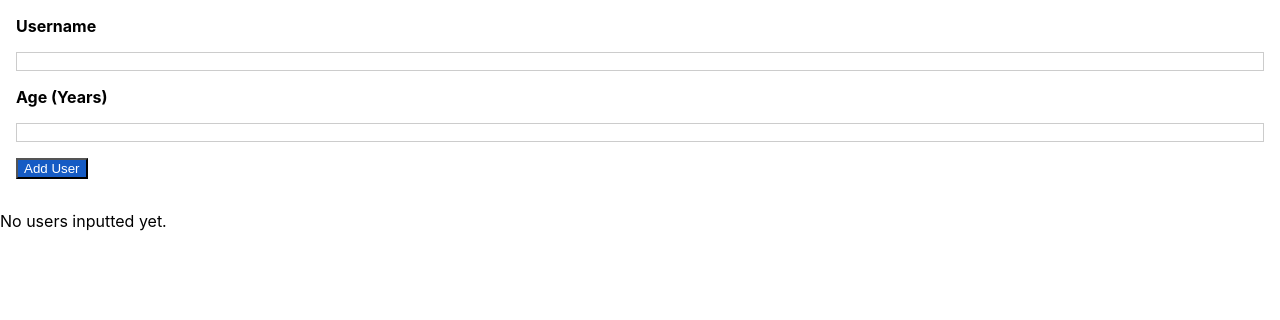
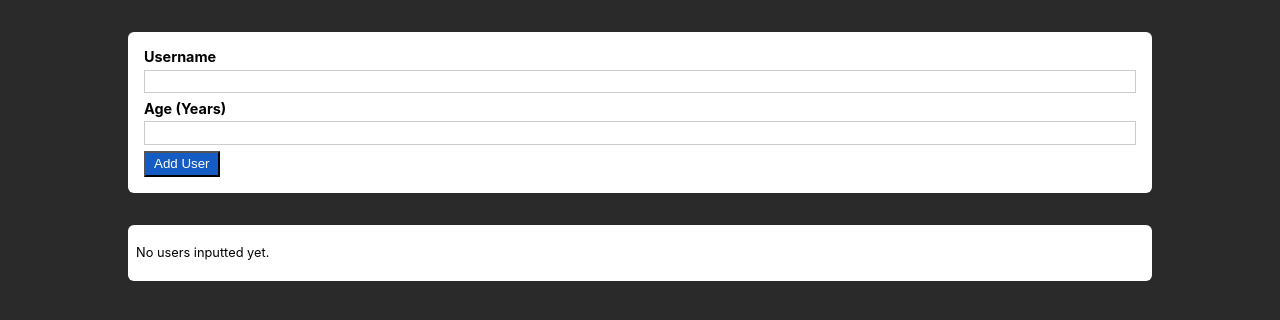
Before and after one commit to stephaniejchan8/react-course-user-project, a React (Create React App) app: page / in a window 1280 px wide. Shown: the top 320 px of the page. Built offline with nearby package versions, Linux system fonts and the light colour scheme.

Commit message:
styling fixes

```diff
--- a/src/App.css
+++ b/src/App.css
@@ -1,38 +1,5 @@
 .App {
   text-align: center;
+  width: 80%;
+  margin: 2rem auto;
 }
-
-.App-logo {
-  height: 40vmin;
-  pointer-events: none;
-}
-
-@media (prefers-reduced-motion: no-preference) {
-  .App-logo {
-    animation: App-logo-spin infinite 20s linear;
-  }
-}
-
-.App-header {
-  background-color: #282c34;
-  min-height: 100vh;
-  display: flex;
-  flex-direction: column;
-  align-items: center;
-  justify-content: center;
-  font-size: calc(10px + 2vmin);
-  color: white;
-}
-
-.App-link {
-  color: #61dafb;
-}
-
-@keyframes App-logo-spin {
-  from {
-    transform: rotate(0deg);
-  }
-  to {
-    transform: rotate(360deg);
-  }
-}
--- a/src/App.js
+++ b/src/App.js
@@ -14,7 +14,7 @@ function App() {
 };
 
   return (
-    <div>
+    <div className='App'>
       <UserForm onAddUser={addUserHandler}/>
       <UserList items={userDatabase} />
     </div>
--- a/src/components/UI/Button.module.css
+++ b/src/components/UI/Button.module.css
@@ -1,4 +1,5 @@
 .button {
   color: white;
   background: rgb(21, 91, 196);
+  padding: 0.2rem 0.5rem;
 }
--- a/src/components/UserForm.module.css
+++ b/src/components/UserForm.module.css
@@ -1,19 +1,26 @@
 .user-form {
-  display: flex;
+  /*(display: flex;
   flex-wrap: wrap;
   gap: 1rem;
-  margin-bottom: 1rem;
+  margin-bottom: 1rem;*/
   text-align: left;
   padding: 1rem;
+  background: white;
+  border-radius: 6px;
+  margin: 0 auto;
 }
 
 .user-form label {
   display: block;
   font-weight: bold;
-  /*margin-bottom: 0.5rem;*/
+  font-size: 0.9rem;
+  margin-bottom: 0.3rem;
 }
 
 .user-form input {
   border: 1px solid #ccc;
+  display: block;
   width: 100%;
+  margin-bottom: 0.4rem;
+  padding: 0.2rem;
 }
--- a/src/components/UserItem.js
+++ b/src/components/UserItem.js
@@ -1,12 +1,10 @@
 import styles from './UserItem.module.css';
 
 const UserItem = props => {
+  const content = <p>{props.name} ({props.age} years old)</p>;
   return (
     <div className={styles['user-item']}>
-      <p>
-        {props.name}
-        {props.age} years old
-      </p>
+      {content}
     </div>
   );
 }
--- a/src/components/UserItem.module.css
+++ b/src/components/UserItem.module.css
@@ -1,3 +1,6 @@
 .user-item {
   border: 1px solid #ccc;
+  margin: 0.5rem 1rem;
+  padding: 0 0.5rem;
+  /*text-align: left;*/
 }
--- a/src/components/UserList.js
+++ b/src/components/UserList.js
@@ -1,9 +1,10 @@
 // import {useState} from 'react';
 import UserItem from "./UserItem";
+import styles from './UserList.module.css';
 
 const UserList = props => {
   // const [displayUsers, setDisplayUsers] = useState('No users inputted yet.');
-  let content = <p>No users inputted yet.</p>;
+  let content = <p className={styles['no-input']}>No users inputted yet.</p>;
 
   if (props.items.length > 0) {
     content = props.items.map(user => {
@@ -12,7 +13,7 @@ const UserList = props => {
   };
 
   return (
-    <div>
+    <div className={styles['user-list']}>
       {content}
     </div>
   );
--- a/src/components/UserList.module.css
+++ b/src/components/UserList.module.css
@@ -0,0 +1,12 @@
+.user-list {
+  border-radius: 6px;
+  margin-top: 2rem;
+  background: white;
+  font-size: 0.8rem;
+  padding: 0.5rem 0;
+  text-align: left;
+}
+
+.no-input {
+  margin-left: 0.5rem;
+}
--- a/src/index.css
+++ b/src/index.css
@@ -1,3 +1,7 @@
+* {
+  box-sizing: border-box;
+}
+
 body {
   margin: 0;
   font-family: -apple-system, BlinkMacSystemFont, 'Segoe UI', 'Roboto', 'Oxygen',
@@ -5,6 +9,7 @@ body {
     sans-serif;
   -webkit-font-smoothing: antialiased;
   -moz-osx-font-smoothing: grayscale;
+  background: rgba(0, 0, 0, 0.836);
 }
 
 code {
```
